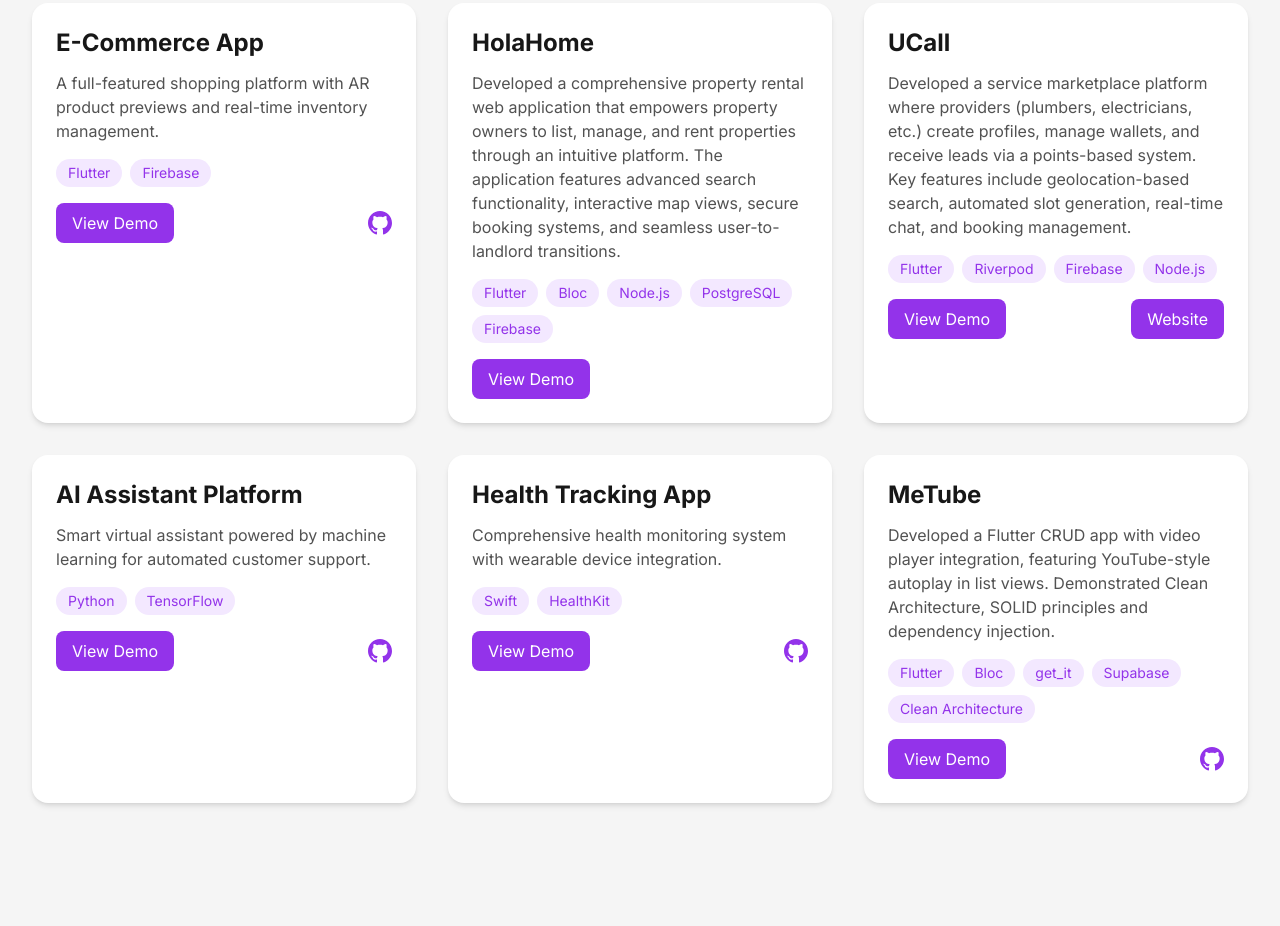
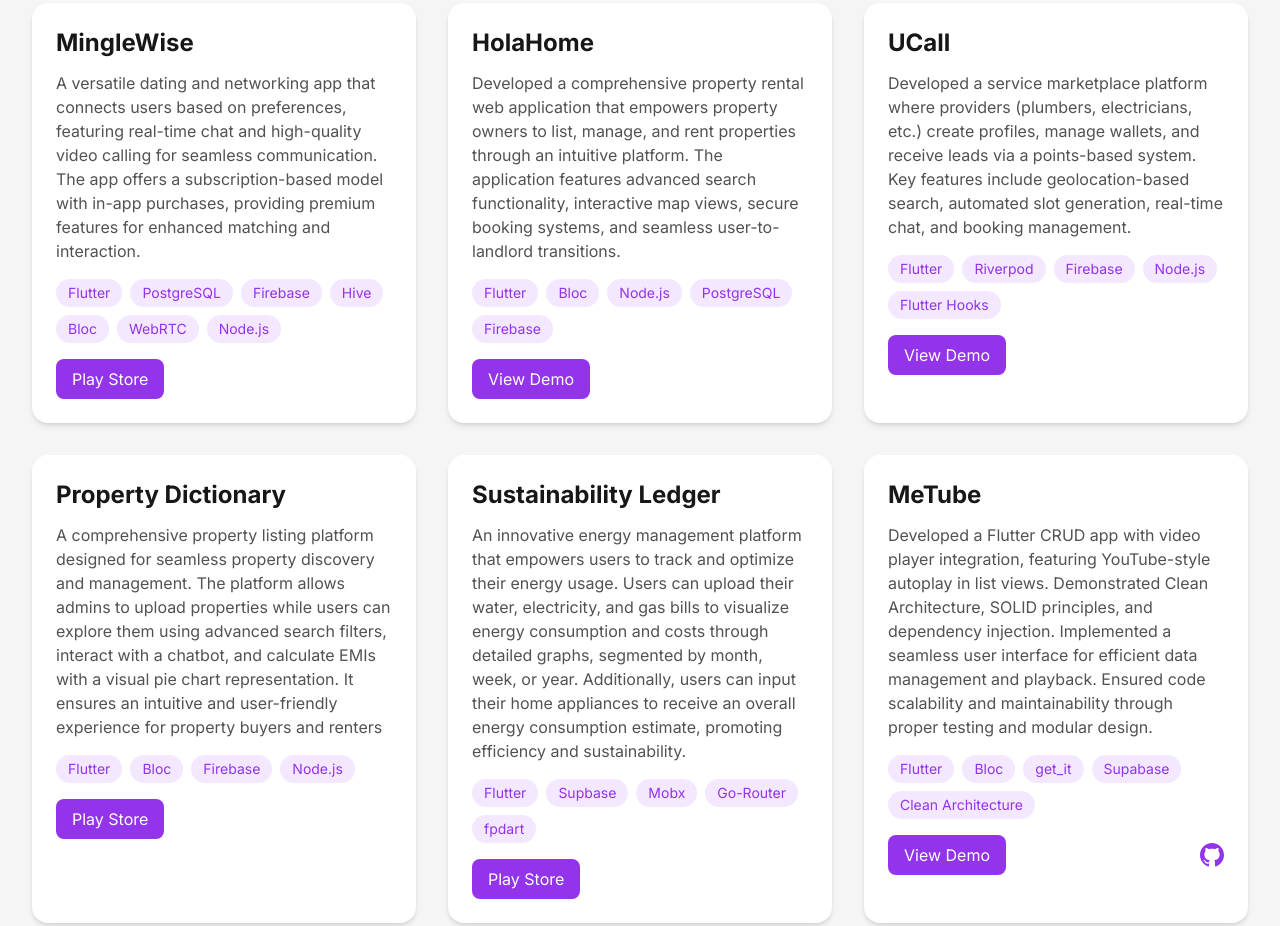
Before and after one commit to Sparsh327/sparsh-dev, a plain HTML site: page index.html in a window 1280 px wide. Shown: the part 2625-3551 px from the top of the page. Drawn offline with nearby package versions, Linux system fonts and the light colour scheme.

Commit message:
updated more projects

```diff
--- a/index.html
+++ b/index.html
@@ -808,19 +808,26 @@
       <!-- Project Card 1 -->
       <div class="group bg-white rounded-2xl overflow-hidden shadow-md hover:shadow-xl transition-all duration-300 transform hover:-translate-y-2" id="el-pm6ny7fq">
         <div class="p-6" id="el-g6fjy2cv">
-          <h3 class="text-2xl font-bold text-neutral-900 mb-3" id="el-chun30cs">E-Commerce App</h3>
-          <p class="text-neutral-600 mb-4" id="el-qhhi20sl">A full-featured shopping platform with AR product previews and real-time inventory management.</p>
+          <h3 class="text-2xl font-bold text-neutral-900 mb-3" id="el-chun30cs">MingleWise</h3>
+          <p class="text-neutral-600 mb-4" id="el-qhhi20sl">A versatile dating and networking app that connects users based on preferences, featuring real-time chat and high-quality video calling for seamless communication. The app offers a subscription-based model with in-app purchases, providing premium features for enhanced matching and interaction.</p>
           <div class="flex flex-wrap gap-2 mb-4" id="el-bumvyp0v">
             <span class="px-3 py-1 bg-purple-100 text-purple-600 rounded-full text-sm" id="el-37pn505m">Flutter</span>
+            <span class="px-3 py-1 bg-purple-100 text-purple-600 rounded-full text-sm" id="el-6nzk2zac">PostgreSQL</span>
             <span class="px-3 py-1 bg-purple-100 text-purple-600 rounded-full text-sm" id="el-6nzk2zac">Firebase</span>
+            <span class="px-3 py-1 bg-purple-100 text-purple-600 rounded-full text-sm" id="el-6nzk2zac">Hive</span>
+            <span class="px-3 py-1 bg-purple-100 text-purple-600 rounded-full text-sm" id="el-6nzk2zac">Bloc</span>
+            <span class="px-3 py-1 bg-purple-100 text-purple-600 rounded-full text-sm" id="el-6nzk2zac">WebRTC</span>
+            <span class="px-3 py-1 bg-purple-100 text-purple-600 rounded-full text-sm" id="el-4f4x6l7r">Node.js</span>
+
+
           </div>
           <div class="flex justify-between items-center" id="el-5c5k3l4k">
-            <button onclick="openVideoPlayer('https://jcetdloqxptrfaiqtule.supabase.co/storage/v1/object/public/videos/b2ecab0a-1a07-4403-a32c-d2412f23ca02/7631f0b6-e3cf-424a-b80c-720f9ad0e364-video.mp4?t=2025-01-15T19%3A27%3A50.665Z')" class="px-4 py-2 bg-purple-600 text-white rounded-lg hover:bg-purple-700 transition-colors" id="el-b4g1spe6">
-              View Demo
+            <button onclick="location.href='https://play.google.com/store/apps/details?id=com.appsynergies.minglewise'" class="px-4 py-2 bg-purple-600 text-white rounded-lg hover:bg-purple-700 transition-colors" id="el-e7p6sw5c">
+              Play Store
             </button>
-            <a href="https://github.com" class="text-purple-600 hover:text-purple-700 transition-colors" id="el-e8ay282z">
+            <!-- <a href="https://github.com" class="text-purple-600 hover:text-purple-700 transition-colors" id="el-e8ay282z">
               <svg class="w-6 h-6" fill="currentColor" viewBox="0 0 24 24" id="el-1wr38qut"><path d="M12 0c-6.626 0-12 5.373-12 12 0 5.302 3.438 9.8 8.207 11.387.599.111.793-.261.793-.577v-2.234c-3.338.726-4.033-1.416-4.033-1.416-.546-1.387-1.333-1.756-1.333-1.756-1.089-.745.083-.729.083-.729 1.205.084 1.839 1.237 1.839 1.237 1.07 1.834 2.807 1.304 3.492.997.107-.775.418-1.305.762-1.604-2.665-.305-5.467-1.334-5.467-5.931 0-1.311.469-2.381 1.236-3.221-.124-.303-.535-1.524.117-3.176 0 0 1.008-.322 3.301 1.23.957-.266 1.983-.399 3.003-.404 1.02.005 2.047.138 3.006.404 2.291-1.552 3.297-1.23 3.297-1.23.653 1.653.242 2.874.118 3.176.77.84 1.235 1.911 1.235 3.221 0 4.609-2.807 5.624-5.479 5.921.43.372.823 1.102.823 2.222v3.293c0 .319.192.694.801.576 4.765-1.589 8.199-6.086 8.199-11.386 0-6.627-5.373-12-12-12z" id="el-u1jj6q00"></path></svg>
-            </a>
+            </a> -->
           </div>
         </div>
       </div>
@@ -858,15 +865,12 @@
             <span class="px-3 py-1 bg-purple-100 text-purple-600 rounded-full text-sm" id="el-ghljdyjj">Riverpod</span>
             <span class="px-3 py-1 bg-purple-100 text-purple-600 rounded-full text-sm" id="el-9klhrqz6">Firebase</span>
             <span class="px-3 py-1 bg-purple-100 text-purple-600 rounded-full text-sm" id="el-9klhrqz6">Node.js</span>
+            <span class="px-3 py-1 bg-purple-100 text-purple-600 rounded-full text-sm" id="el-9klhrqz6">Flutter Hooks</span>
           </div>
           <div class="flex justify-between items-center" id="el-ku7k4rmj">
             <button onclick="openVideoPlayer('https://firebasestorage.googleapis.com/v0/b/property-guru-924ba.appspot.com/o/Screen%20Recording%202025-01-23%20at%204.40.33%E2%80%AFPM.mov?alt=media&token=40475063-5c8c-4b0a-a6bf-feb750dab679')" class="px-4 py-2 bg-purple-600 text-white rounded-lg hover:bg-purple-700 transition-colors" id="el-ofpz0fsu">
               View Demo
             </button>
-            <button onclick="location.href='https://ucall-lw.web.app/'" class="px-4 py-2 bg-purple-600 text-white rounded-lg hover:bg-purple-700 transition-colors" id="el-ofpz0fsu">
-              Website
-            </button>
-
             <!-- <a href="https://github.com" class="text-purple-600 hover:text-purple-700 transition-colors" id="el-joibl4e0">
               <svg class="w-6 h-6" fill="currentColor" viewBox="0 0 24 24" id="el-l0c1ieek"><path d="M12 0c-6.626 0-12 5.373-12 12 0 5.302 3.438 9.8 8.207 11.387.599.111.793-.261.793-.577v-2.234c-3.338.726-4.033-1.416-4.033-1.416-.546-1.387-1.333-1.756-1.333-1.756-1.089-.745.083-.729.083-.729 1.205.084 1.839 1.237 1.839 1.237 1.07 1.834 2.807 1.304 3.492.997.107-.775.418-1.305.762-1.604-2.665-.305-5.467-1.334-5.467-5.931 0-1.311.469-2.381 1.236-3.221-.124-.303-.535-1.524.117-3.176 0 0 1.008-.322 3.301 1.23.957-.266 1.983-.399 3.003-.404 1.02.005 2.047.138 3.006.404 2.291-1.552 3.297-1.23 3.297-1.23.653 1.653.242 2.874.118 3.176.77.84 1.235 1.911 1.235 3.221 0 4.609-2.807 5.624-5.479 5.921.43.372.823 1.102.823 2.222v3.293c0 .319.192.694.801.576 4.765-1.589 8.199-6.086 8.199-11.386 0-6.627-5.373-12-12-12z" id="el-wppdt3sa"></path></svg>
             </a> -->
@@ -877,19 +881,22 @@
       <!-- Project Card 4 -->
       <div class="group bg-white rounded-2xl overflow-hidden shadow-md hover:shadow-xl transition-all duration-300 transform hover:-translate-y-2" id="el-o5fz0vvz">
         <div class="p-6" id="el-vlj5ol0d">
-          <h3 class="text-2xl font-bold text-neutral-900 mb-3" id="el-5bk7p3xj">AI Assistant Platform</h3>
-          <p class="text-neutral-600 mb-4" id="el-hcwzemis">Smart virtual assistant powered by machine learning for automated customer support.</p>
+          <h3 class="text-2xl font-bold text-neutral-900 mb-3" id="el-5bk7p3xj">Property Dictionary</h3>
+          <p class="text-neutral-600 mb-4" id="el-hcwzemis">A comprehensive property listing platform designed for seamless property discovery and management. The platform allows admins to upload properties while users can explore them using advanced search filters, interact with a chatbot, and calculate EMIs with a visual pie chart representation. It ensures an intuitive and user-friendly experience for property buyers and renters</p>
           <div class="flex flex-wrap gap-2 mb-4" id="el-0m7y5gl0">
-            <span class="px-3 py-1 bg-purple-100 text-purple-600 rounded-full text-sm" id="el-s9t4pax1">Python</span>
-            <span class="px-3 py-1 bg-purple-100 text-purple-600 rounded-full text-sm" id="el-sh31003e">TensorFlow</span>
+            <span class="px-3 py-1 bg-purple-100 text-purple-600 rounded-full text-sm" id="el-s9t4pax1">Flutter</span>
+            <span class="px-3 py-1 bg-purple-100 text-purple-600 rounded-full text-sm" id="el-sh31003e">Bloc</span>
+            <span class="px-3 py-1 bg-purple-100 text-purple-600 rounded-full text-sm" id="el-sh31003e">Firebase</span>
+            <span class="px-3 py-1 bg-purple-100 text-purple-600 rounded-full text-sm" id="el-s9t4pax1">Node.js</span>
+
           </div>
           <div class="flex justify-between items-center" id="el-z99ewsaq">
-            <button onclick="openVideoPlayer('project4-demo.mp4')" class="px-4 py-2 bg-purple-600 text-white rounded-lg hover:bg-purple-700 transition-colors" id="el-4vwd4psl">
-              View Demo
+            <button onclick="location.href='https://play.google.com/store/apps/details?id=com.sararealtors.propertydictionary&hl=en_IN'" class="px-4 py-2 bg-purple-600 text-white rounded-lg hover:bg-purple-700 transition-colors" id="el-4vwd4psl">
+              Play Store
             </button>
-            <a href="https://github.com/Sparsh327/Metube" class="text-purple-600 hover:text-purple-700 transition-colors" id="el-l9qdyega">
+            <!-- <a href="https://github.com/Sparsh327/Metube" class="text-purple-600 hover:text-purple-700 transition-colors" id="el-l9qdyega">
               <svg class="w-6 h-6" fill="currentColor" viewBox="0 0 24 24" id="el-ysuou6ne"><path d="M12 0c-6.626 0-12 5.373-12 12 0 5.302 3.438 9.8 8.207 11.387.599.111.793-.261.793-.577v-2.234c-3.338.726-4.033-1.416-4.033-1.416-.546-1.387-1.333-1.756-1.333-1.756-1.089-.745.083-.729.083-.729 1.205.084 1.839 1.237 1.839 1.237 1.07 1.834 2.807 1.304 3.492.997.107-.775.418-1.305.762-1.604-2.665-.305-5.467-1.334-5.467-5.931 0-1.311.469-2.381 1.236-3.221-.124-.303-.535-1.524.117-3.176 0 0 1.008-.322 3.301 1.23.957-.266 1.983-.399 3.003-.404 1.02.005 2.047.138 3.006.404 2.291-1.552 3.297-1.23 3.297-1.23.653 1.653.242 2.874.118 3.176.77.84 1.235 1.911 1.235 3.221 0 4.609-2.807 5.624-5.479 5.921.43.372.823 1.102.823 2.222v3.293c0 .319.192.694.801.576 4.765-1.589 8.199-6.086 8.199-11.386 0-6.627-5.373-12-12-12z" id="el-v7fgp7yr"></path></svg>
-            </a>
+            </a> -->
           </div>
         </div>
       </div>
@@ -897,19 +904,22 @@
       <!-- Project Card 5 -->
       <div class="group bg-white rounded-2xl overflow-hidden shadow-md hover:shadow-xl transition-all duration-300 transform hover:-translate-y-2" id="el-i91wn2on">
         <div class="p-6" id="el-wxeyesfp">
-          <h3 class="text-2xl font-bold text-neutral-900 mb-3" id="el-0qsruy69">Health Tracking App</h3>
-          <p class="text-neutral-600 mb-4" id="el-du3v09zk">Comprehensive health monitoring system with wearable device integration.</p>
+          <h3 class="text-2xl font-bold text-neutral-900 mb-3" id="el-0qsruy69">Sustainability Ledger</h3>
+          <p class="text-neutral-600 mb-4" id="el-du3v09zk">An innovative energy management platform that empowers users to track and optimize their energy usage. Users can upload their water, electricity, and gas bills to visualize energy consumption and costs through detailed graphs, segmented by month, week, or year. Additionally, users can input their home appliances to receive an overall energy consumption estimate, promoting efficiency and sustainability.</p>
           <div class="flex flex-wrap gap-2 mb-4" id="el-4v70xx3w">
-            <span class="px-3 py-1 bg-purple-100 text-purple-600 rounded-full text-sm" id="el-ewuzz8cm">Swift</span>
-            <span class="px-3 py-1 bg-purple-100 text-purple-600 rounded-full text-sm" id="el-88s2at2h">HealthKit</span>
+            <span class="px-3 py-1 bg-purple-100 text-purple-600 rounded-full text-sm" id="el-ewuzz8cm">Flutter</span>
+            <span class="px-3 py-1 bg-purple-100 text-purple-600 rounded-full text-sm" id="el-88s2at2h">Supbase</span>
+            <span class="px-3 py-1 bg-purple-100 text-purple-600 rounded-full text-sm" id="el-88s2at2h">Mobx</span>
+            <span class="px-3 py-1 bg-purple-100 text-purple-600 rounded-full text-sm" id="el-ewuzz8cm">Go-Router</span>
+            <span class="px-3 py-1 bg-purple-100 text-purple-600 rounded-full text-sm" id="el-88s2at2h">fpdart</span>
           </div>
           <div class="flex justify-between items-center" id="el-5dzaftaj">
-            <button onclick="openVideoPlayer('project5-demo.mp4')" class="px-4 py-2 bg-purple-600 text-white rounded-lg hover:bg-purple-700 transition-colors" id="el-7980h1lr">
-              View Demo
+            <button onclick="location.href='https://play.google.com/store/apps/details?id=com.sustainabilityledger.app&hl=en_IN'" class="px-4 py-2 bg-purple-600 text-white rounded-lg hover:bg-purple-700 transition-colors" id="el-7980h1lr">
+              Play Store
             </button>
-            <a href="https://github.com" class="text-purple-600 hover:text-purple-700 transition-colors" id="el-xvumgwex">
+            <!-- <a href="https://github.com" class="text-purple-600 hover:text-purple-700 transition-colors" id="el-xvumgwex">
               <svg class="w-6 h-6" fill="currentColor" viewBox="0 0 24 24" id="el-8wo35bz5"><path d="M12 0c-6.626 0-12 5.373-12 12 0 5.302 3.438 9.8 8.207 11.387.599.111.793-.261.793-.577v-2.234c-3.338.726-4.033-1.416-4.033-1.416-.546-1.387-1.333-1.756-1.333-1.756-1.089-.745.083-.729.083-.729 1.205.084 1.839 1.237 1.839 1.237 1.07 1.834 2.807 1.304 3.492.997.107-.775.418-1.305.762-1.604-2.665-.305-5.467-1.334-5.467-5.931 0-1.311.469-2.381 1.236-3.221-.124-.303-.535-1.524.117-3.176 0 0 1.008-.322 3.301 1.23.957-.266 1.983-.399 3.003-.404 1.02.005 2.047.138 3.006.404 2.291-1.552 3.297-1.23 3.297-1.23.653 1.653.242 2.874.118 3.176.77.84 1.235 1.911 1.235 3.221 0 4.609-2.807 5.624-5.479 5.921.43.372.823 1.102.823 2.222v3.293c0 .319.192.694.801.576 4.765-1.589 8.199-6.086 8.199-11.386 0-6.627-5.373-12-12-12z" id="el-ofcjfhi5"></path></svg>
-            </a>
+            </a> -->
           </div>
         </div>
       </div>
@@ -918,7 +928,7 @@
       <div class="group bg-white rounded-2xl overflow-hidden shadow-md hover:shadow-xl transition-all duration-300 transform hover:-translate-y-2" id="el-1bdrfxr2">
         <div class="p-6" id="el-11oalxw1">
           <h3 class="text-2xl font-bold text-neutral-900 mb-3" id="el-ozdd6paq">MeTube</h3>
-          <p class="text-neutral-600 mb-4" id="el-zb0kqo9k">Developed a Flutter CRUD app with video player integration, featuring YouTube-style autoplay in list views. Demonstrated Clean Architecture, SOLID principles and dependency injection.</p>
+          <p class="text-neutral-600 mb-4" id="el-zb0kqo9k">Developed a Flutter CRUD app with video player integration, featuring YouTube-style autoplay in list views. Demonstrated Clean Architecture, SOLID principles, and dependency injection. Implemented a seamless user interface for efficient data management and playback. Ensured code scalability and maintainability through proper testing and modular design.</p>
           <div class="flex flex-wrap gap-2 mb-4" id="el-haa8ncmo">
             <span class="px-3 py-1 bg-purple-100 text-purple-600 rounded-full text-sm" id="el-zmi3619o">Flutter</span>
             <span class="px-3 py-1 bg-purple-100 text-purple-600 rounded-full text-sm" id="el-a5unqkqu">Bloc</span>
```
